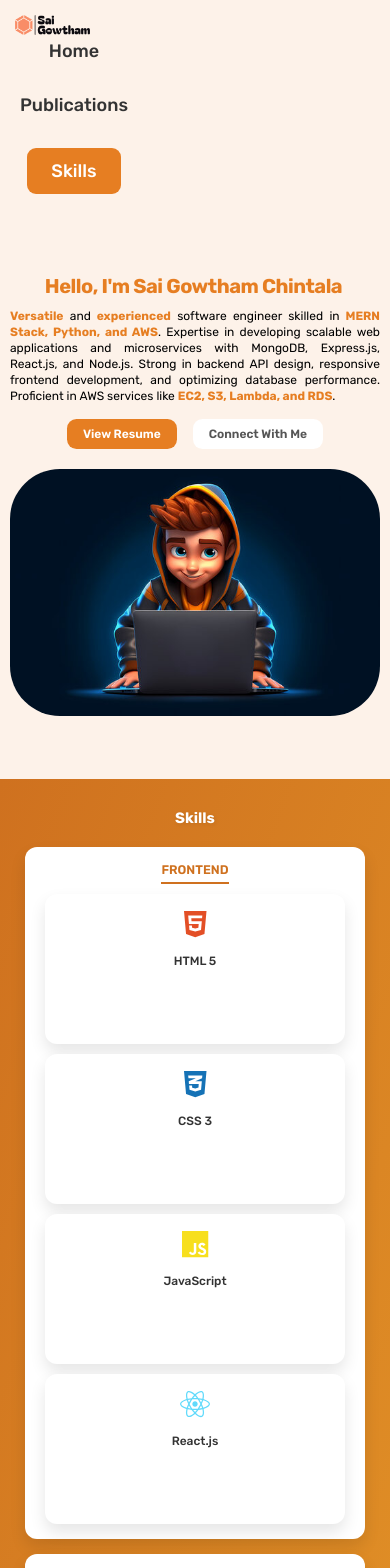
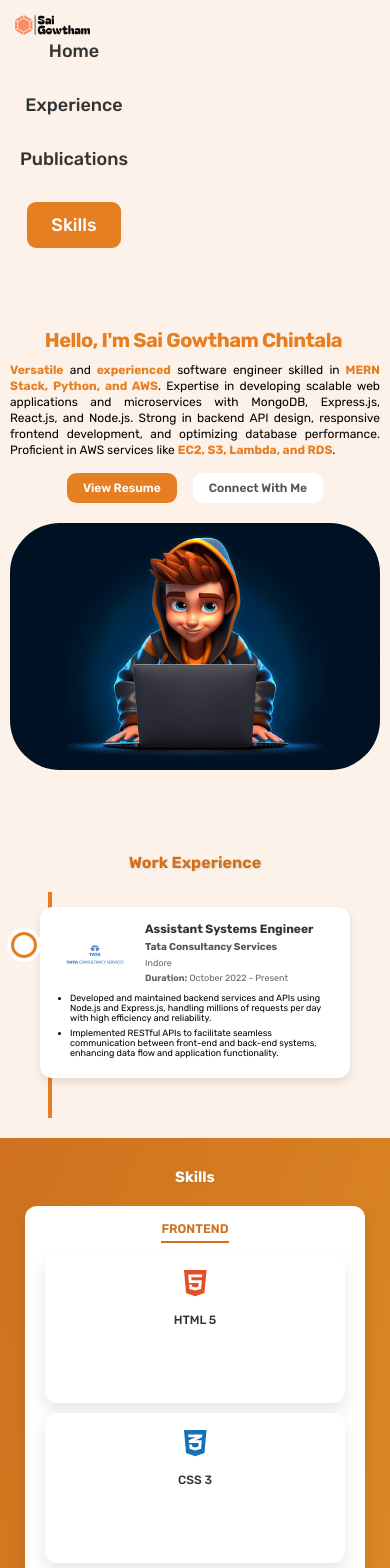
Before and after one commit to saigowthamchintala/saigowthamchintala, a React (Create React App) app: page / in a window 390 px wide. Shown: the top 1568 px of the page. Built offline with nearby package versions, Linux system fonts and the light colour scheme.

Commit message:
Commit-19-Added-Work-Experiene

```diff
--- a/src/App.js
+++ b/src/App.js
@@ -4,12 +4,14 @@ import Main from "./components/main/main";
 import Skills from "./components/skills/skills";
 import Footer from "./components/footer/footer";
 import Publications from "./components/publications/publications";
+import Experience from "./components/experience/experience";
 
 function App() {
   return (
     <>
       <Header />
       <Main />
+      <Experience />
       <Skills />
       <Publications />
       <Footer />
--- /dev/null
+++ b/src/components/experience/experience.css
@@ -0,0 +1,224 @@
+/* src/components/experience.css */
+.work-experience {
+  padding: 2rem;
+  background: #fdf2e9; /* Light background color */
+  display: flex;
+  flex-direction: column;
+  align-items: center;
+}
+
+.work-experience h2 {
+  font-size: 3rem; /* Increased heading font size */
+  margin-bottom: 2rem;
+  color: #cf711f; /* Darker orange color for heading */
+  text-shadow: 1px 1px 2px rgba(0, 0, 0, 0.1);
+}
+
+.timeline {
+  position: relative;
+  max-width: 1000px;
+  width: 100%;
+  margin: 0 auto;
+  padding: 0 1rem;
+}
+
+.timeline::before {
+  content: "";
+  position: absolute;
+  width: 4px;
+  background: #e67e22; /* Main theme color for the timeline line */
+  top: 0;
+  bottom: 0;
+  left: 50%;
+  transform: translateX(-50%);
+}
+
+.timeline-item {
+  margin-bottom: 2.5rem; /* Increased margin for spacing */
+  position: relative;
+  width: 100%;
+  padding: 1.5rem; /* Increased padding for better readability */
+  transition: transform 0.3s ease, box-shadow 0.3s ease;
+  background: transparent; /* Ensure background is transparent */
+}
+
+.timeline-item:hover {
+  transform: translateY(-10px);
+  box-shadow: 10px 10px 20px 10px rgba(241, 93, 8, 0.822);
+}
+
+.timeline-content {
+  background: #fff; /* White background for content */
+  border-radius: 12px;
+  box-shadow: 0 4px 8px rgba(0, 0, 0, 0.1);
+  padding: 2rem; /* Increased padding */
+  position: relative;
+  transition: box-shadow 0.3s ease;
+  z-index: 1; /* Ensure it stays above the line */
+}
+
+.company-info {
+  display: flex;
+  align-items: center;
+  justify-content: space-between; /* Space out logo and text */
+}
+
+.company-info > div {
+  flex: 1; /* Make sure text container takes up available space */
+}
+
+.company-logo {
+  width: 150px; /* Adjust size as needed */
+  height: auto; /* Maintain aspect ratio */
+  border-radius: 15%;
+  margin-left: 1rem; /* Margin on the left for spacing */
+  margin-right: 2rem;
+}
+
+.timeline-content h3 {
+  font-size: 1.8rem; /* Increased font size for position */
+  margin-bottom: 0.5rem;
+  color: #333;
+}
+
+.timeline-content h4 {
+  font-size: 1.6rem; /* Increased font size for company name */
+  margin-bottom: 0.5rem;
+  color: #555;
+}
+
+.timeline-content p {
+  font-size: 1.4rem; /* Increased font size for location and date */
+  margin: 0.5rem 0;
+  color: #666;
+}
+
+.timeline-content ul {
+  font-size: 1.4rem; /* Increased font size for responsibilities */
+  list-style-type: disc;
+  margin: 0.5rem 0;
+  padding-left: 1.5rem;
+}
+
+.timeline-content ul li {
+  margin-bottom: 0.5rem;
+}
+
+.timeline-content::before {
+  content: "";
+  position: absolute;
+  top: 25px; /* Adjusted for larger dot */
+  left: -15px; /* Adjusted for larger dot */
+  width: 25px;
+  height: 25px;
+  background: #fff; /* White dot background */
+  border: 4px solid #e67e22; /* Main theme color for the dot border */
+  border-radius: 50%;
+  box-shadow: 0 0 0 4px #fff;
+  transform: translateX(-50%);
+}
+
+.timeline-item:hover .timeline-content {
+  box-shadow: 0 10px 20px rgba(0, 0, 0, 0.3);
+}
+
+/* Responsive Styles */
+@media (max-width: 1024px) {
+  .timeline {
+    max-width: 900px;
+  }
+
+  .work-experience h2 {
+    font-size: 2.5rem; /* Adjusted for medium devices */
+  }
+
+  .timeline-content h3 {
+    font-size: 1.6rem; /* Adjusted for medium devices */
+  }
+
+  .timeline-content h4 {
+    font-size: 1.4rem; /* Adjusted for medium devices */
+  }
+
+  .timeline-content p {
+    font-size: 1.2rem; /* Adjusted for medium devices */
+  }
+
+  .timeline-content ul {
+    font-size: 1.2rem; /* Adjusted for medium devices */
+  }
+}
+
+@media (max-width: 768px) {
+  .timeline-item {
+    padding: 1.5rem; /* Adjusted for tablets */
+  }
+
+  .timeline::before {
+    left: 30px;
+  }
+
+  .timeline-content::before {
+    left: -16px;
+  }
+
+  .work-experience h2 {
+    font-size: 2rem; /* Adjusted for tablets */
+  }
+
+  .timeline-content h3 {
+    font-size: 1.4rem; /* Adjusted for tablets */
+  }
+
+  .timeline-content h4 {
+    font-size: 1.2rem; /* Adjusted for tablets */
+  }
+
+  .timeline-content p {
+    font-size: 1rem; /* Adjusted for tablets */
+  }
+
+  .timeline-content ul {
+    font-size: 1rem; /* Adjusted for tablets */
+  }
+}
+
+@media (max-width: 480px) {
+  .work-experience h2 {
+    font-size: 1.6rem; /* Adjusted for mobile devices */
+  }
+
+  .timeline {
+    padding: 0 0.5rem;
+  }
+
+  .timeline-content {
+    padding: 1.5rem; /* Adjusted for mobile devices */
+  }
+
+  .company-logo {
+    width: 60px; /* Slightly larger logo size for mobile devices */
+  }
+
+  .timeline-content h3 {
+    font-size: 1.2rem; /* Adjusted for mobile devices */
+  }
+
+  .timeline-content h4 {
+    font-size: 1rem; /* Adjusted for mobile devices */
+  }
+
+  .timeline-content p {
+    font-size: 0.9rem; /* Adjusted for mobile devices */
+  }
+
+  .timeline-content ul {
+    font-size: 0.9rem; /* Adjusted for mobile devices */
+  }
+
+  .timeline-content::before {
+    width: 20px;
+    height: 20px;
+    border-width: 3px;
+  }
+}
--- /dev/null
+++ b/src/components/experience/experience.js
@@ -0,0 +1,60 @@
+// src/components/Experience.js
+import React from "react";
+import "./experience.css";
+
+// Import local images
+import tcsLogo from "../../assets/companylogos/tcs-logo.png"; // Correct path based on your folder structure
+
+const experiences = [
+  {
+    position: "Assistant Systems Engineer",
+    company: "Tata Consultancy Services",
+    companyLogo: tcsLogo, // Use the imported logo
+    location: "Indore",
+    startDate: "October 2022",
+    endDate: "Present",
+    responsibilities: [
+      "Developed and maintained backend services and APIs using Node.js and Express.js, handling millions of requests per day with high efficiency and reliability.",
+      "Implemented RESTful APIs to facilitate seamless communication between front-end and back-end systems, enhancing data flow and application functionality.",
+    ],
+  },
+  // Additional experiences...
+];
+
+const Experience = () => {
+  return (
+    <section className="work-experience" id="experience">
+      <h2>Work Experience</h2>
+      <div className="timeline">
+        {experiences.map((job, index) => (
+          <div key={index} className="timeline-item">
+            <div className="timeline-content">
+              <div className="company-info">
+                <img
+                  src={job.companyLogo}
+                  alt={`${job.company} Logo`}
+                  className="company-logo"
+                />
+                <div>
+                  <h3>{job.position}</h3>
+                  <h4>{job.company}</h4>
+                  <p>{job.location}</p>
+                  <p>
+                    <strong>Duration:</strong> {job.startDate} - {job.endDate}
+                  </p>
+                </div>
+              </div>
+              <ul>
+                {job.responsibilities.map((responsibility, idx) => (
+                  <li key={idx}>{responsibility}</li>
+                ))}
+              </ul>
+            </div>
+          </div>
+        ))}
+      </div>
+    </section>
+  );
+};
+
+export default Experience;
--- a/src/components/navbar/navitems.js
+++ b/src/components/navbar/navitems.js
@@ -1,5 +1,6 @@
 export const navitems = [
   { title: "Home", url: "#" },
+  { title: "Experience", url: "#experience" },
   { title: "Publications", url: "#publications" },
   { title: "Skills", url: "#skills" },
 ];
--- a/src/components/publications/publications.css
+++ b/src/components/publications/publications.css
@@ -93,7 +93,7 @@
 .publication-item p {
   margin: 10px 0; /* Margin for better readability */
   color: #333; /* Dark text color for better contrast */
-  font-size: 1.1rem; /* Larger font size for better readability */
+  font-size: 1.4rem; /* Larger font size for better readability */
 }
 
 .publication-date {
```
Also changed, not shown: src/assets/companylogos/tcs-logo.png (added).
